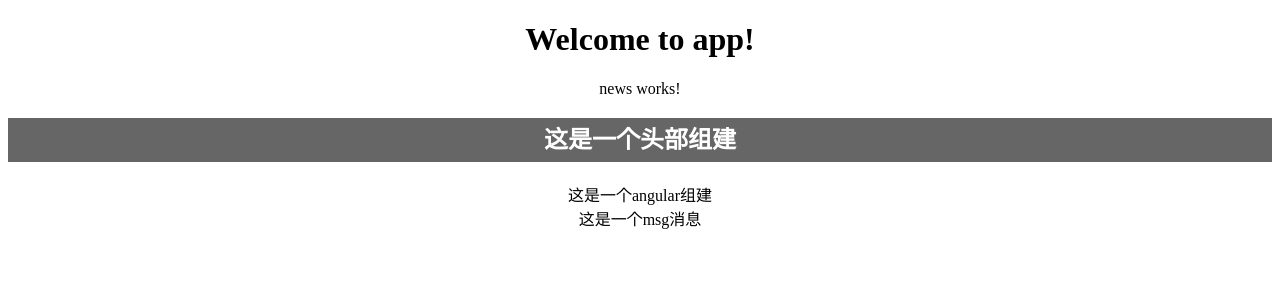
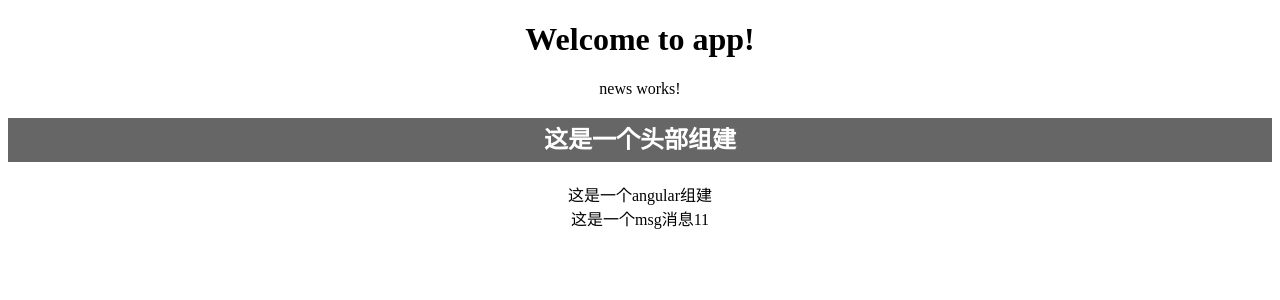
Before and after one commit to kevin-zhao-fly/Angular, an Angular app: page / in a window 1280 px wide. Shown: the top 300 px of the page. Built offline with nearby package versions, Linux system fonts and the light colour scheme.

Commit message:
vscode test

```diff
--- a/src/app/components/news/news.component.ts
+++ b/src/app/components/news/news.component.ts
@@ -14,7 +14,7 @@ export class NewsComponent implements OnInit {
   constructor() { }
 
   ngOnInit() {
-    this.msg='这是一个msg消息';
+    this.msg='这是一个msg消息11';
   }
 
 }
```
